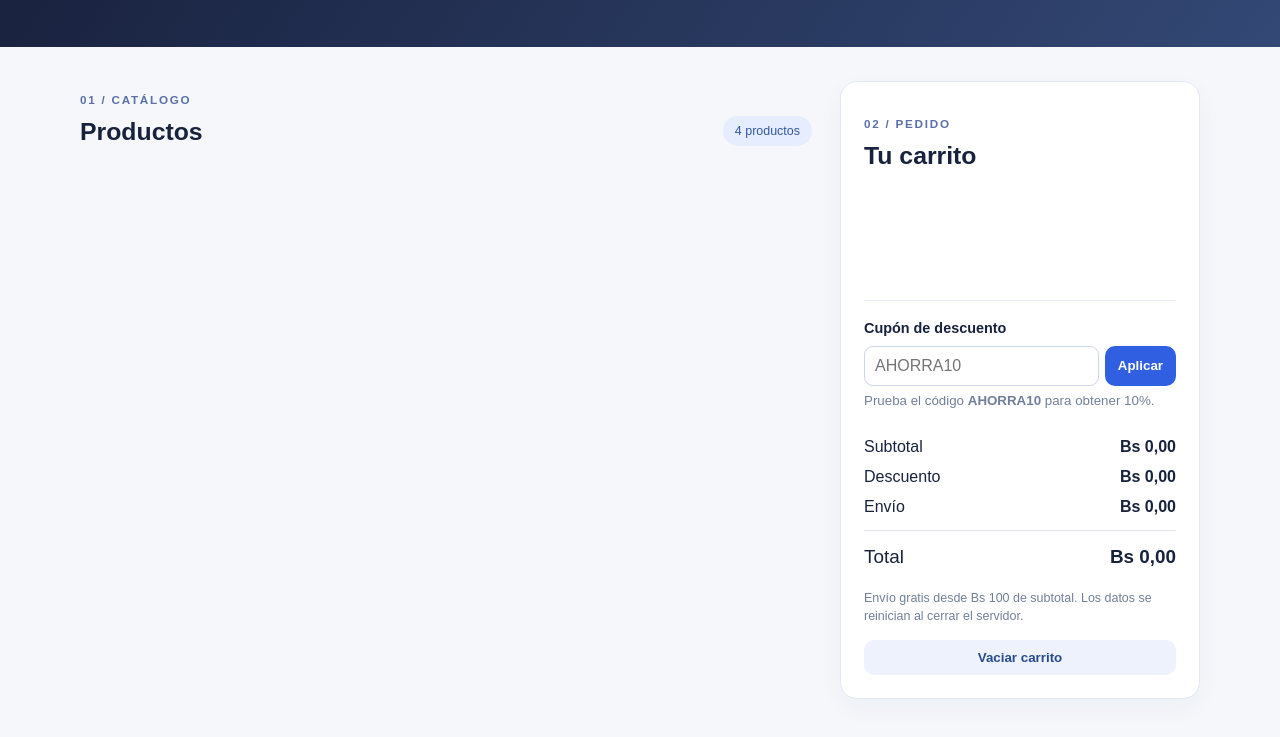
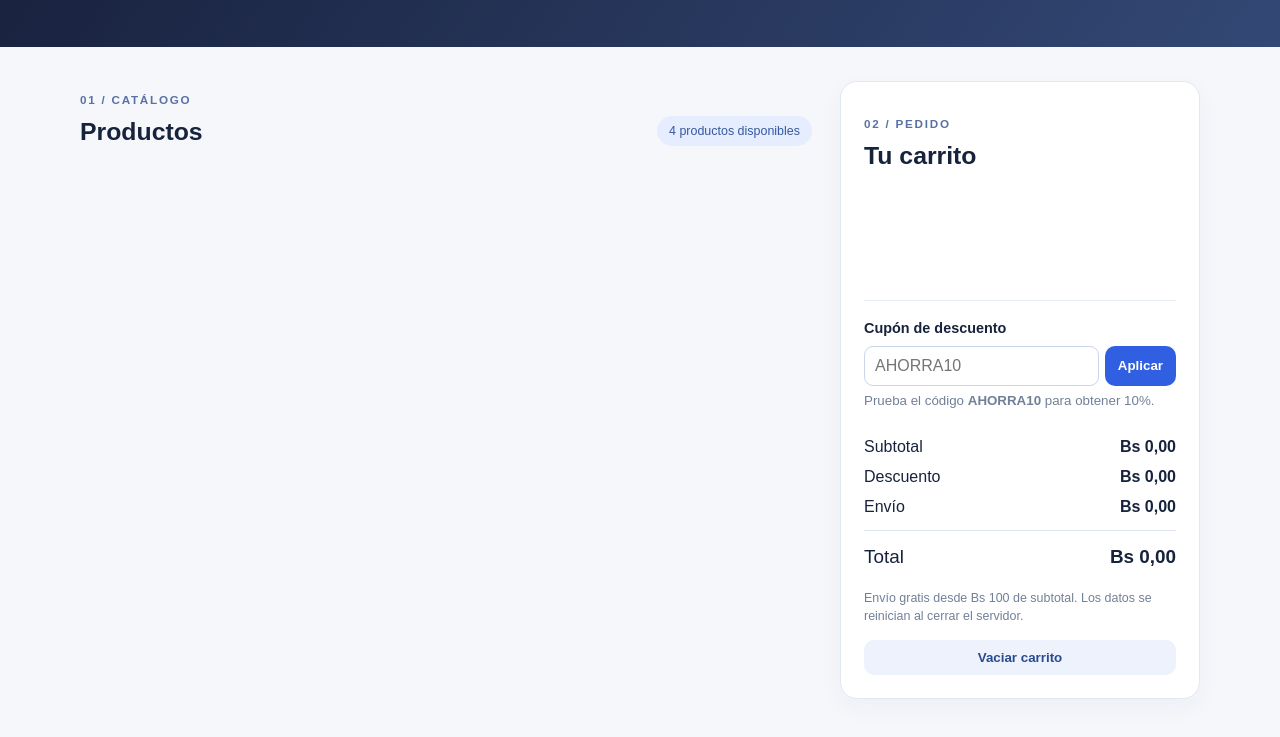
Before and after one commit to sebastiansoto1407/CircleCI, a website: page public/index.html in a window 1280 px wide. Shown: the part 183-920 px from the top of the page. Drawn offline with Linux system fonts and the light colour scheme; no server answers.

Commit message:
Mejorar texto visible de la tienda

```diff
--- a/public/index.html
+++ b/public/index.html
@@ -22,7 +22,7 @@
           <p class="etiqueta oscura">01 / CATÁLOGO</p>
           <h2 id="titulo-productos">Productos</h2>
         </div>
-        <span class="pildora">4 productos</span>
+        <span class="pildora">4 productos disponibles</span>
       </div>
       <div id="productos" class="productos" aria-live="polite"></div>
     </section>
```
